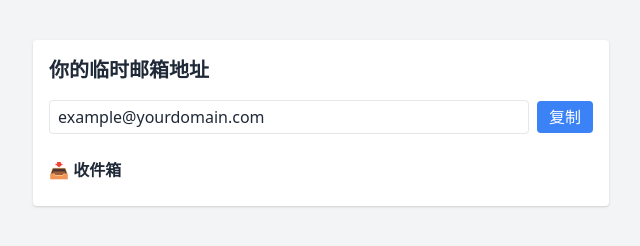
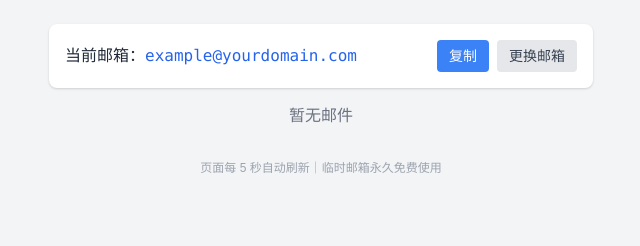
Before and after one commit to wtozy0124/my-tools-site, a website: page index.html in a window 1280 px wide. Shown: the whole page, without its empty margins (319-959 px from the left). Drawn offline with nearby package versions, Linux system fonts and the light colour scheme.

Commit message:
Update index.html

```diff
--- a/index.html
+++ b/index.html
@@ -1,25 +1,106 @@
 <!DOCTYPE html>
 <html lang="zh">
 <head>
-  <meta charset="UTF-8" />
-  <meta name="viewport" content="width=device-width, initial-scale=1.0" />
+  <meta charset="UTF-8">
+  <meta name="viewport" content="width=device-width, initial-scale=1">
   <title>临时邮箱 - 免费收信</title>
   <link href="https://cdn.jsdelivr.net/npm/tailwindcss@2.2.19/dist/tailwind.min.css" rel="stylesheet">
+  <style>
+    body {
+      font-family: "PingFang SC", "Microsoft Yahei", sans-serif;
+      background-color: #f3f4f6;
+    }
+  </style>
 </head>
-<body class="bg-gray-100 text-gray-800">
-  <div class="max-w-xl mx-auto mt-10 p-4 bg-white rounded shadow">
-    <h1 class="text-xl font-bold mb-4">你的临时邮箱地址</h1>
-    <div class="flex items-center space-x-2">
-      <input id="email" value="example@yourdomain.com" class="flex-1 px-2 py-1 border rounded" readonly />
-      <button onclick="copyEmail()" class="bg-blue-500 text-white px-3 py-1 rounded">复制</button>
+<body>
+  <div class="max-w-xl mx-auto px-4 py-6">
+
+    <!-- 邮箱信息栏 -->
+    <div class="bg-white shadow rounded-lg p-4 mb-4 flex flex-col sm:flex-row sm:items-center sm:justify-between">
+      <div class="text-gray-800 text-sm sm:text-base font-medium mb-2 sm:mb-0">
+        当前邮箱：<span id="email" class="text-blue-600 font-mono select-all">example@yourdomain.com</span>
+      </div>
+      <div class="flex space-x-2">
+        <button onclick="copyEmail()" class="text-sm bg-blue-500 text-white px-3 py-1.5 rounded hover:bg-blue-600 transition">复制</button>
+        <button onclick="generateRandomEmail()" class="text-sm bg-gray-200 text-gray-700 px-3 py-1.5 rounded hover:bg-gray-300 transition">更换邮箱</button>
+      </div>
     </div>
 
-    <h2 class="mt-6 mb-2 font-semibold">📥 收件箱</h2>
-    <div id="email-list" class="space-y-2 text-sm text-gray-700">
-      <!-- 邮件内容将在这里动态插入 -->
+    <!-- 邮件列表 -->
+    <div id="email-list" class="space-y-4">
+      <!-- 邮件卡片将动态注入 -->
     </div>
+
+    <!-- 页脚 -->
+    <div class="mt-8 text-xs text-center text-gray-400">
+      页面每 5 秒自动刷新｜临时邮箱永久免费使用
+    </div>
+
   </div>
 
-  <script src="script.js"></script>
+  <script>
+    // 模拟邮箱地址
+    const domain = "yourdomain.com";
+    let currentEmail = "example@" + domain;
+
+    function copyEmail() {
+      const input = document.createElement('input');
+      input.value = currentEmail;
+      document.body.appendChild(input);
+      input.select();
+      document.execCommand('copy');
+      document.body.removeChild(input);
+      alert('邮箱地址已复制：' + currentEmail);
+    }
+
+    function generateRandomEmail() {
+      const name = Math.random().toString(36).substring(2, 10);
+      currentEmail = name + "@" + domain;
+      document.getElementById("email").textContent = currentEmail;
+    }
+
+    async function fetchInbox() {
+      try {
+        const res = await fetch('inbox.json?ts=' + Date.now());
+        const data = await res.json();
+        renderEmailList(data.messages || []);
+      } catch (e) {
+        console.error("读取邮件失败", e);
+      }
+    }
+
+    function renderEmailList(messages) {
+      const list = document.getElementById("email-list");
+      list.innerHTML = '';
+
+      if (!messages.length) {
+        list.innerHTML = `<div class="text-center text-gray-500">暂无邮件</div>`;
+        return;
+      }
+
+      messages.reverse().forEach(msg => {
+        const card = document.createElement("div");
+        card.className = "bg-white p-4 rounded-lg shadow border border-gray-100";
+
+        card.innerHTML = `
+          <div class="text-sm text-gray-700">
+            <span class="font-medium text-gray-900">📬 主题：</span>${msg.subject || '无主题'}
+          </div>
+          <div class="text-sm text-gray-700 mt-1">
+            <span class="font-medium">发件人：</span>${msg.from || '未知'}
+          </div>
+          <div class="text-xs text-gray-500 mt-1">${new Date(msg.date).toLocaleString()}</div>
+          <details class="mt-3">
+            <summary class="cursor-pointer text-blue-500 hover:underline text-sm">点击查看邮件正文</summary>
+            <pre class="bg-gray-50 border mt-2 p-3 text-xs rounded overflow-auto whitespace-pre-wrap max-h-64">${JSON.stringify(msg, null, 2)}</pre>
+          </details>
+        `;
+        list.appendChild(card);
+      });
+    }
+
+    fetchInbox();
+    setInterval(fetchInbox, 5000); // 每 5 秒刷新一次
+  </script>
 </body>
 </html>
```
